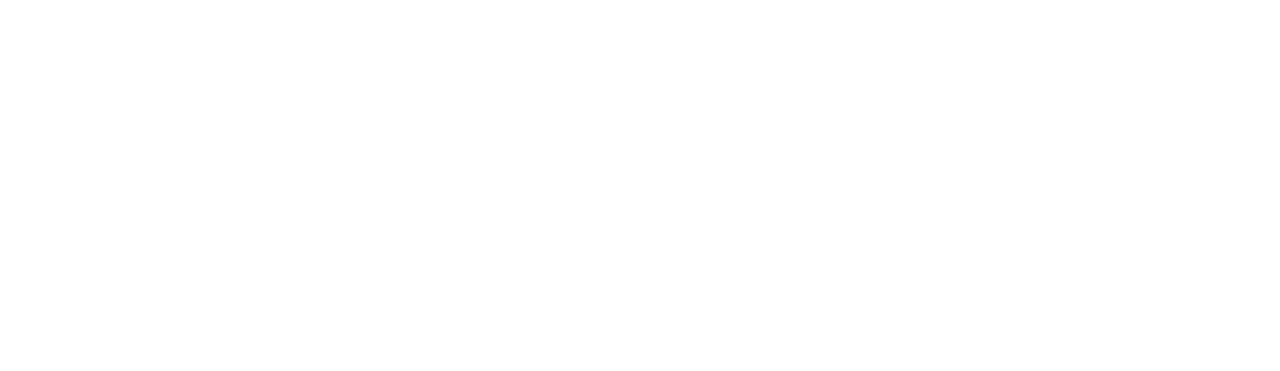
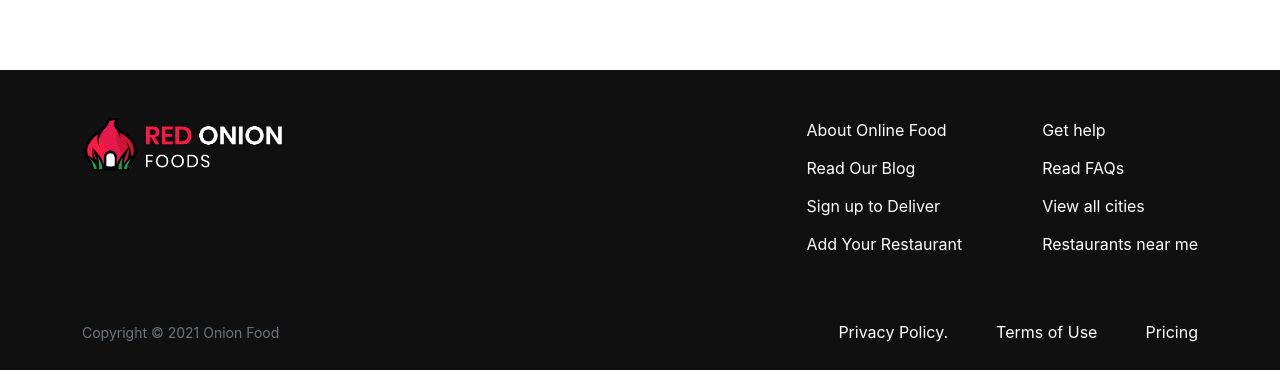
Before and after one commit to hamunna/hot-onion-react, a React (Create React App) app: page / in a window 1280 px wide. Shown: the part 2475-2846 px from the top of the page. Before the commit the page ends 2445 px from the top, so only its background shows below. Built offline with nearby package versions, Linux system fonts and the light colour scheme.

Commit message:
Footer Component Complete

```diff
--- a/src/Pages/Footer/Footer.css
+++ b/src/Pages/Footer/Footer.css
@@ -0,0 +1,19 @@
+footer {
+	background-color: #111010;
+	height: 300px;
+	margin-top: 100px;
+}
+
+footer ul li {
+	list-style-type: none;
+	margin-bottom: 14px;
+}
+
+footer ul li a:link {
+	text-decoration: none;
+	color: #fff;
+}
+
+#footer-logo {
+	width: 200px;
+}
--- a/src/Pages/Footer/Footer.js
+++ b/src/Pages/Footer/Footer.js
@@ -1,24 +1,59 @@
 import React from 'react';
-import { Col, Container, Row } from 'react-bootstrap';
 import logo from '../../images/logo.png';
+import './Footer.css';
 
 const Footer = () => {
 	return (
-		<div style={{ backgroundColor: "#323232", heigh: "300px" }}>
-			<Container>
+		<footer>
+
+			<div className="container">
+				<div className="d-flex justify-content-between pt-5">
+					<div>
+						<img id="footer-logo" src={logo} alt="" />
+					</div>
 
 
-				<div>
-					<Row xs={1} md={8} className="g-4">
-						<Col>
-							<img src={logo} alt="" />
-						</Col>
-					</Row>
+					<div className="d-flex gap-5">
+						<div>
+							<ul>
+								<li><a href="#">About Online Food</a></li>
+
+								<li><a href="#">Read Our Blog</a></li>
+
+								<li><a href="#">Sign up to Deliver</a></li>
+
+								<li><a href="#">Add Your Restaurant</a></li>
+							</ul>
+						</div>
+
+						<div>
+							<ul>
+								<li><a href="#">Get help</a></li>
+
+								<li><a href="#">Read FAQs</a></li>
+
+								<li><a href="#">View all cities</a></li>
+
+								<li><a href="#">Restaurants near me</a></li>
+							</ul>
+						</div>
+					</div>
 				</div>
 
-				<div></div>
-			</Container>
-		</div>
+				<div className="d-flex justify-content-between mt-5">
+					<p className="text-secondary"><small>Copyright &copy; 2021 Onion Food</small></p>
+
+					<ul className="d-flex gap-5 fs-6">
+						<li><a href="#">Privacy Policy.</a></li>
+
+						<li><a href="#">Terms of Use</a></li>
+
+						<li><a href="#">Pricing</a></li>
+
+					</ul>
+				</div>
+			</div>
+		</footer>
 	);
 };
 
--- a/src/Pages/HomePage/Home/Home.js
+++ b/src/Pages/HomePage/Home/Home.js
@@ -11,6 +11,7 @@ import Breakfasts from '../../HomePage/MealsSection/BreakfastSection/Breakfasts/
 import Dinners from '../../HomePage/MealsSection/DinnerSection/Dinners/Dinners';
 import Lunches from '../../HomePage/MealsSection/LunchSection/Lunches/Lunches';
 import WhyUs from '../WhyUs/WhyUs';
+import Footer from '../../Footer/Footer';
 
 const Home = () => {
 	return (
@@ -57,6 +58,9 @@ const Home = () => {
 
 			{/* Why Us Section */}
 			<WhyUs></WhyUs>
+
+			{/* Footer Section */}
+			<Footer></Footer>
 		</div>
 	);
 };
```
